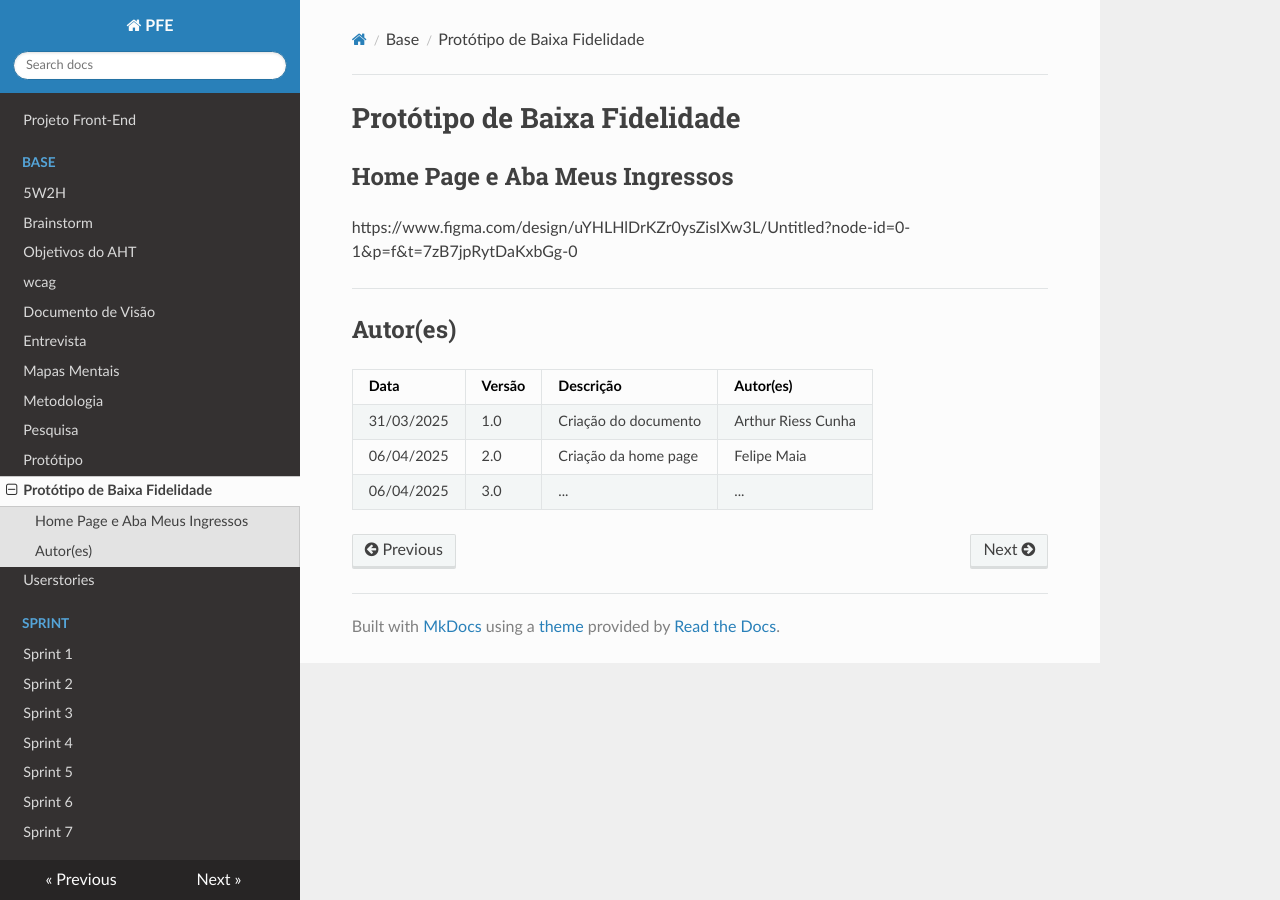
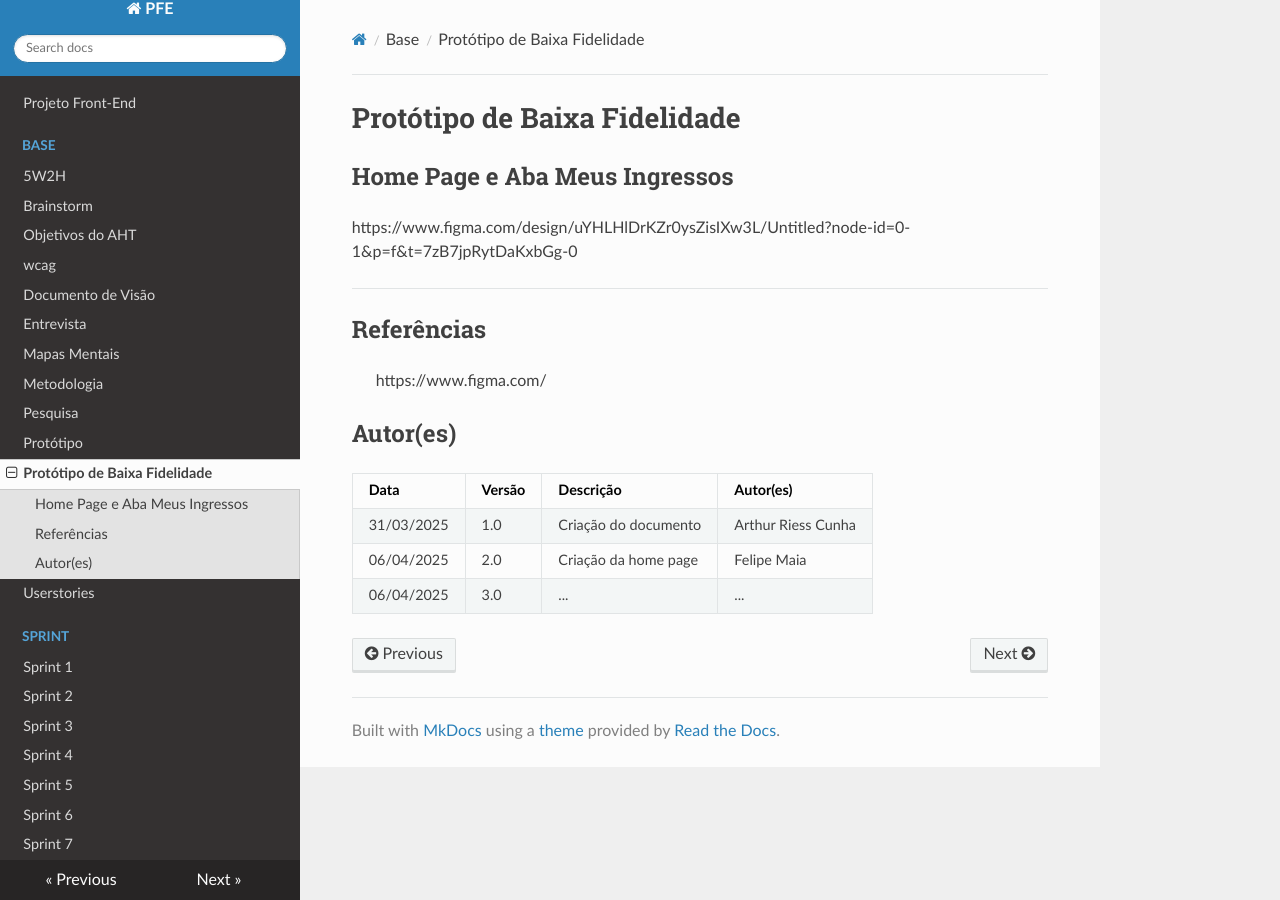
Before and after one commit to Projetos-de-Extensao/PFE_25.1_8001_I, an MkDocs documentation site: the page built from docs/base/prototipo_baixa_fidelidade.md, in a window 1280 px wide. Built offline with MkDocs 1.6.1, drawn with Linux system fonts in a browser that asks for light colours; nearby versions of some CDN libraries.

Commit message:
Update prototipo_baixa_fidelidade.md

```diff
--- a/docs/base/prototipo_baixa_fidelidade.md
+++ b/docs/base/prototipo_baixa_fidelidade.md
@@ -6,6 +6,10 @@ https://www.figma.com/design/uYHLHlDrKZr0ysZisIXw3L/Untitled?node-id=0-1&p=f&t=7
 
 ---
 
+## Referências
+
+> https://www.figma.com/
+
 ## Autor(es)
 | Data | Versão | Descrição | Autor(es) |
 | -- | -- | -- | -- |
```
